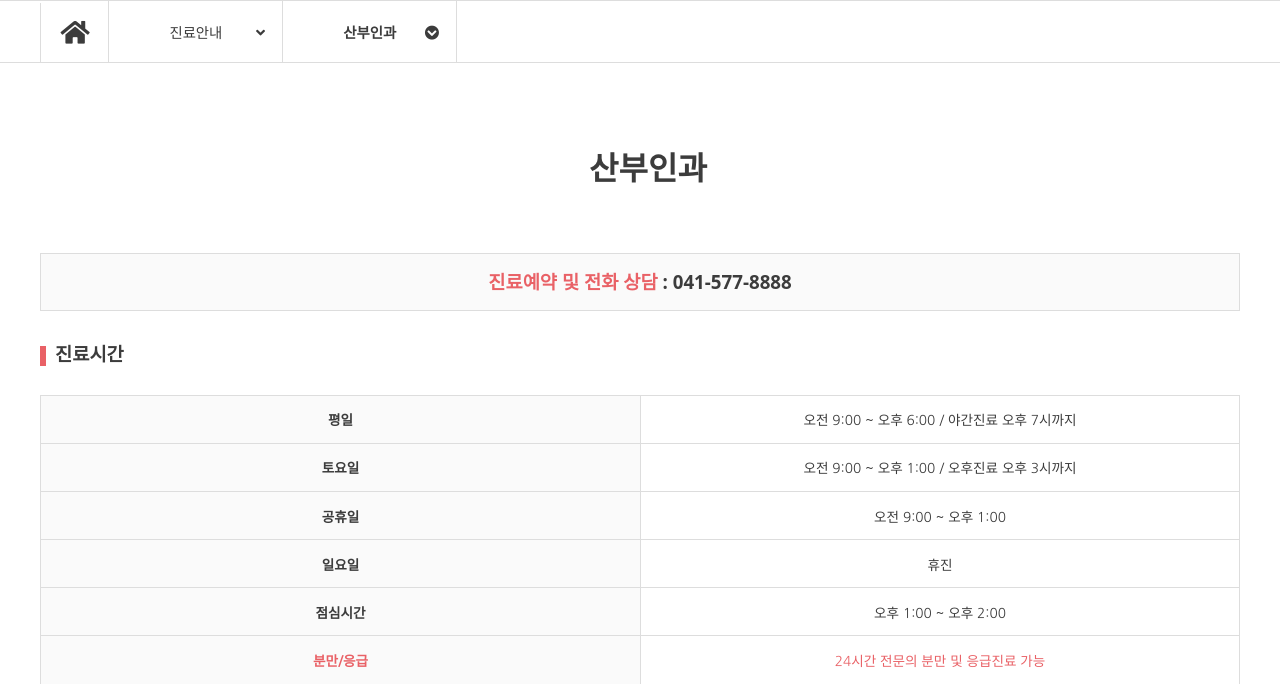
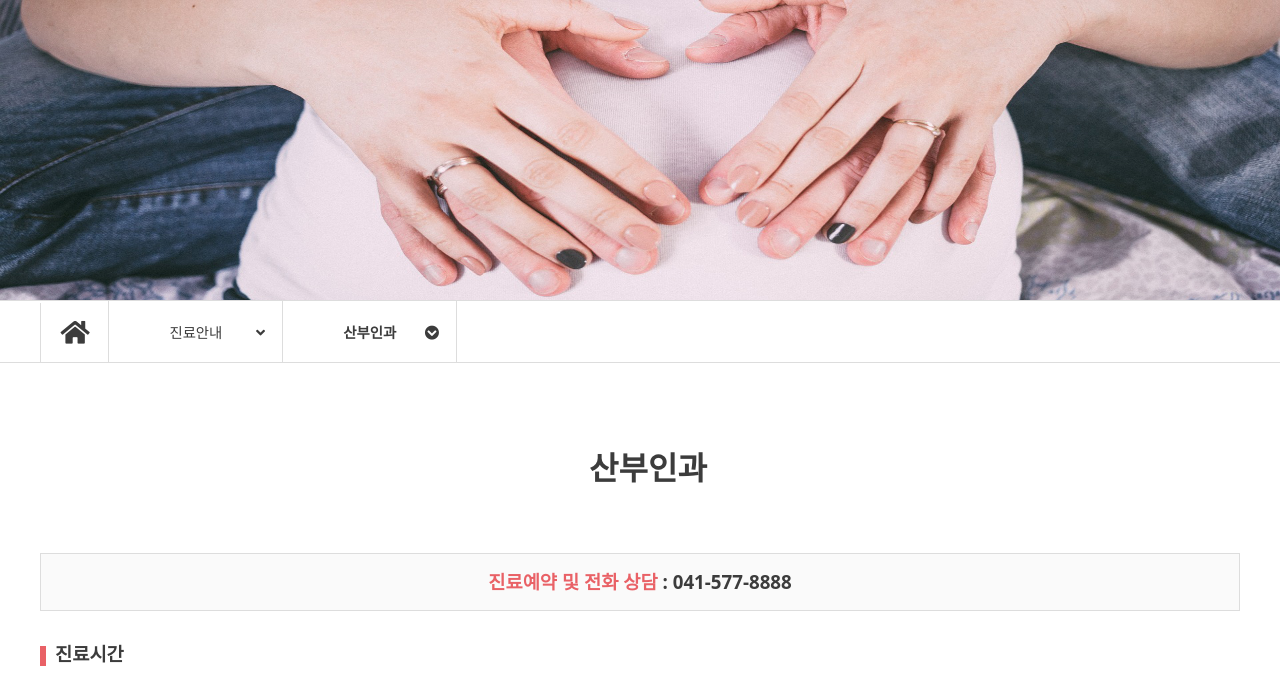
Before and after one commit to hjfrrfjh/mizrenewal, a PHP site: page /medical.php in a window 1280 px wide. Shown: the part 157-841 px from the top of the page. Run offline with PHP 8.4, Linux system fonts and the light colour scheme; some libraries are stand-ins or nearby versions; some web fonts are replaced.

Commit message:
서브 이미지 추가

```diff
--- a/css/sub.css
+++ b/css/sub.css
@@ -2,7 +2,7 @@
 .content{max-width:1200px; margin:5em auto; position: relative;}
 
 /*서브 메인이미지*/
-.submainimg img{width:100%; display: block;}
+.submainimg img{width:100%; display: block; height: 300px;}
 
 /*title, text*/
 h1.sub_title{margin:2em 0; text-align: center; text-indent: 0.5em;}
--- a/delivery.php
+++ b/delivery.php
@@ -10,6 +10,7 @@
 
 <body>
     <? include 'header.php' ?>
+    <div class="submainimg"><img src="img/sub/medical.jpg" alt="진료안"></div>
     <? include 'snb.php' ?>
 
     <div class="content">
--- a/infertility.php
+++ b/infertility.php
@@ -24,6 +24,7 @@
 
 <body>
     <? include 'header.php' ?>
+    <div class="submainimg"><img src="img/sub/infertility.jpg" alt="난임센터"></div>
     <? include 'snb.php' ?>
     <div class="content">
         <h1 class="sub_title">난임이란</h1>
--- a/medical.php
+++ b/medical.php
@@ -10,6 +10,7 @@
 
 <body>
     <? include 'header.php' ?>
+    <div class="submainimg"><img src="img/sub/medical.jpg" alt="진료안내"></div>
     <? include 'snb.php' ?>
     <div class="content">
         <h1 class="sub_title">산부인과</h1>
```
Also changed, not shown: img/sub/infertility.jpg (added), img/sub/medical.jpg (added).
